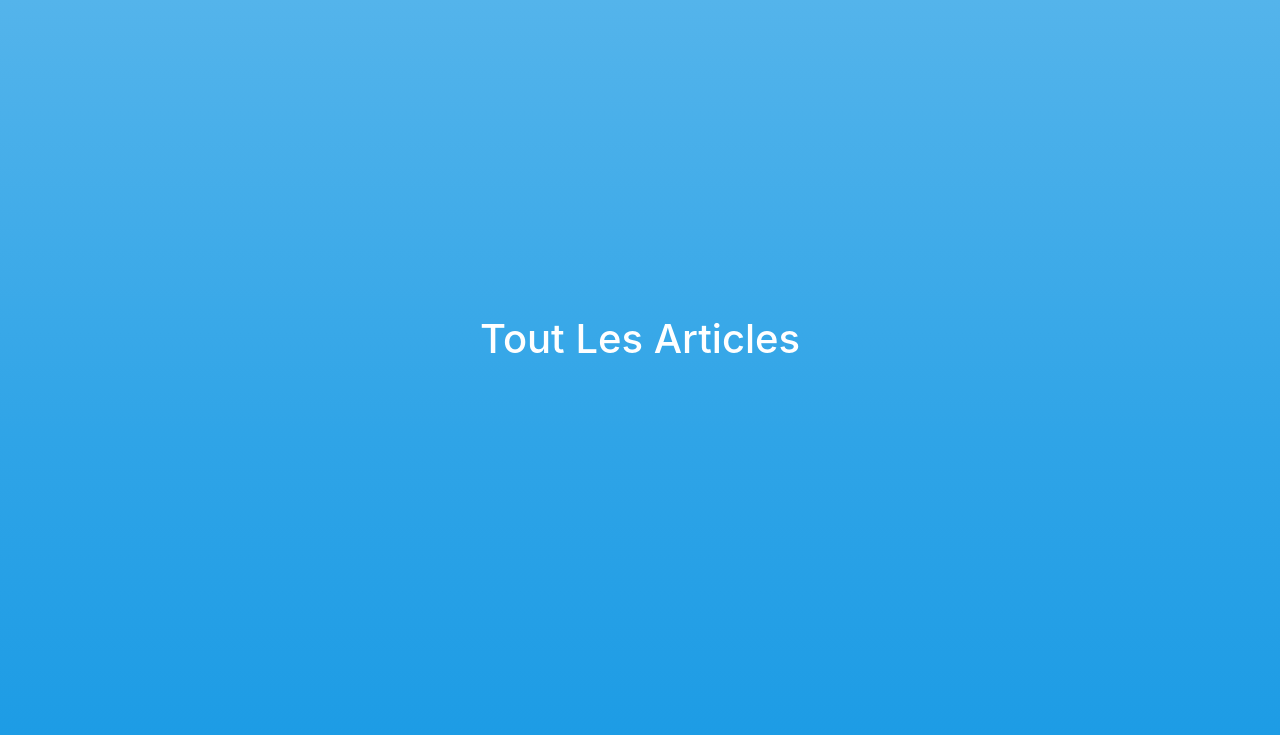
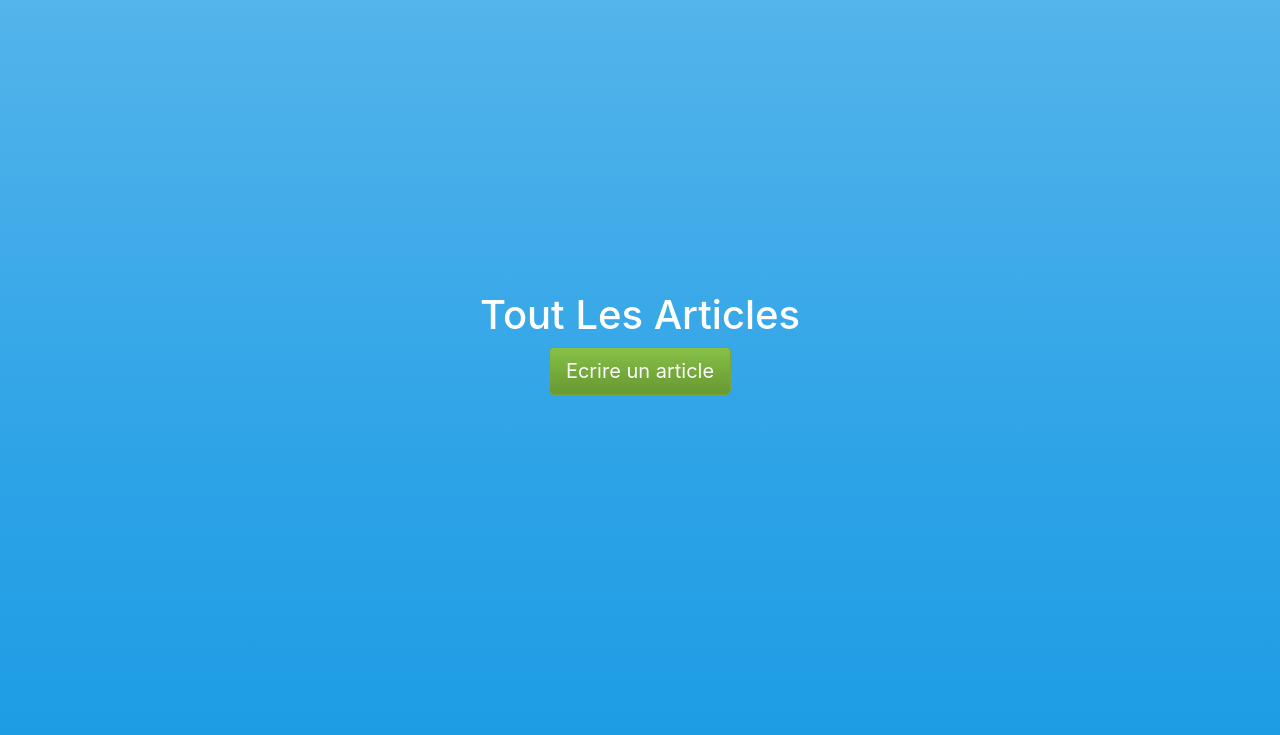
Before and after one commit to basil-collette/symfony, a Symfony app: template templates/article/getall.html.twig in a window 1280 px wide. Shown: the part 65-800 px from the top of the page. Run offline with Twig, Linux system fonts and the light colour scheme; the template is opened without the code that fills it, so the values that code supplies are empty; some libraries are stand-ins or nearby versions.

Commit message:
Update getall.html.twig

```diff
--- a/templates/article/getall.html.twig
+++ b/templates/article/getall.html.twig
@@ -15,6 +15,8 @@
 
     <h1 class="">Tout Les Articles</h1>
 
+    <a class="btn btn-lg btn-success text-nowrap" href="{{path('app_article_write')}}">Ecrire un article</a>
+
     {% for article in paginatedArticles %}
 
         {{ include('./article/article.html.twig') }}
```
